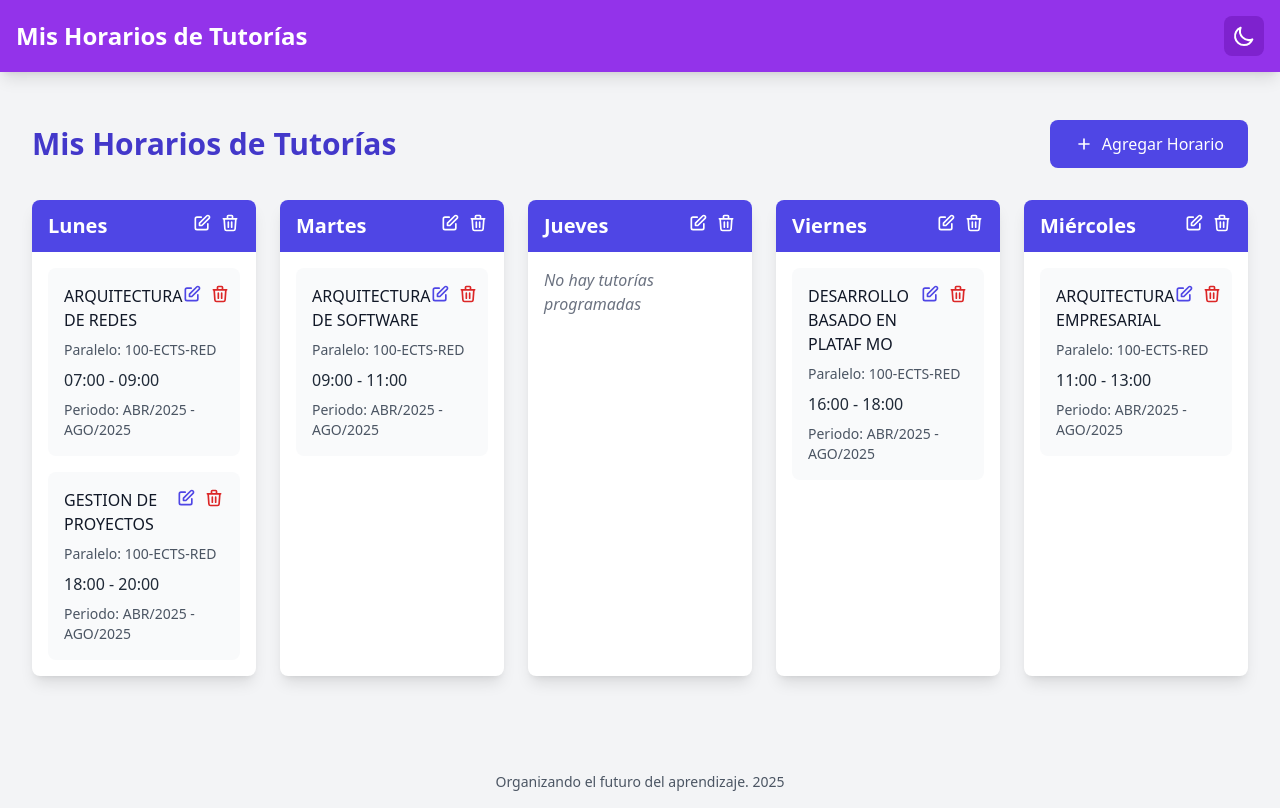
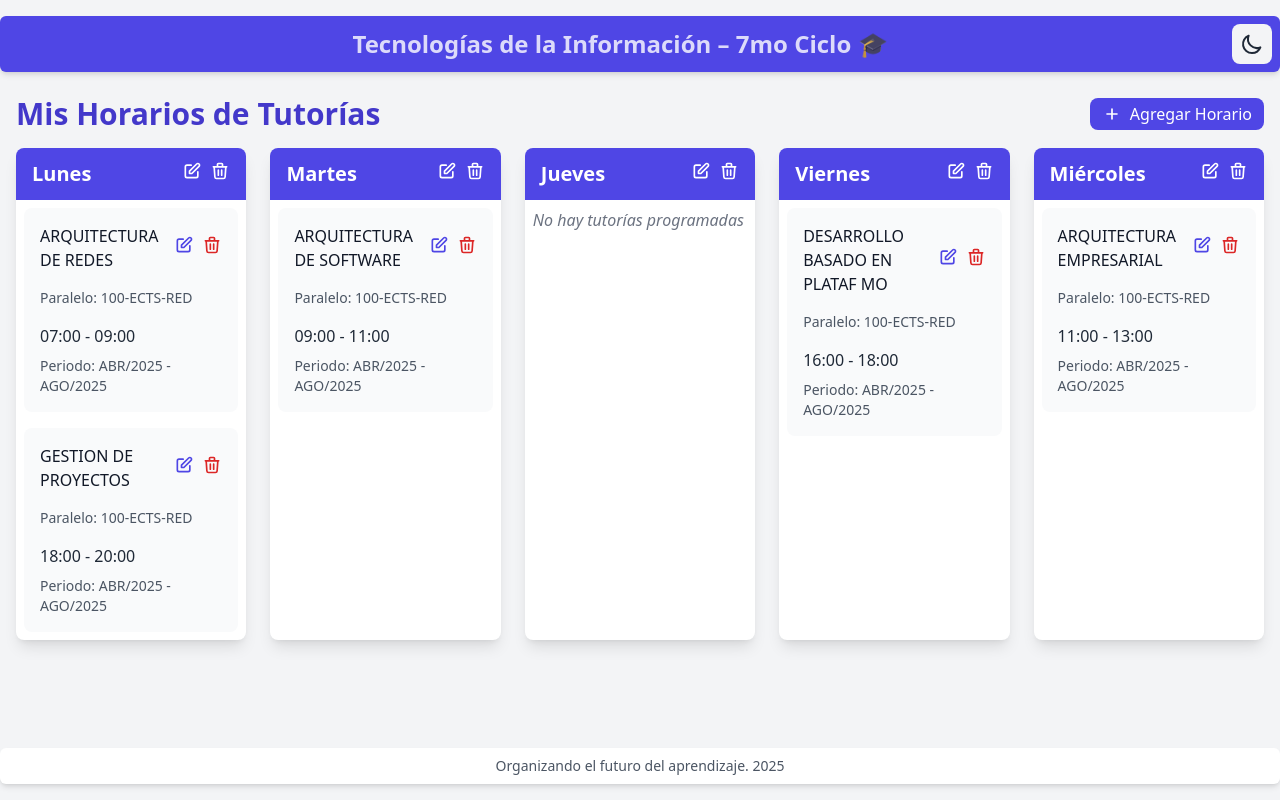
Before and after one commit to kelvinL55/horariosTutorias7mo, a Django app: page / in a window 1280 px wide. Run offline with Django 5.2, Linux system fonts and the light colour scheme; data comes from the database, SQL or seed files in the repository; both versions use the stored data as it was after the commit; some libraries are stand-ins or nearby versions.

Commit message:
Mejoras en la interfaz: footer fijo, estilos de tarjetas y título actualizado

```diff
--- a/Horarios_Tutorias_7mo/horarios/templates/base.html
+++ b/Horarios_Tutorias_7mo/horarios/templates/base.html
@@ -29,13 +29,13 @@
       }
     </script>
   </head>
-  <body class="bg-gray-100 dark:bg-dark-bg min-h-full transition-colors duration-200">
-    <header class="bg-purple-600 dark:bg-purple-800 text-white p-4 shadow-lg">
-      <div class="container mx-auto flex justify-between items-center">
-        <h1 class="text-2xl font-bold">Mis Horarios de Tutorías</h1>
+  <body class="bg-gray-100 dark:bg-dark-bg min-h-screen flex flex-col transition-colors duration-200">
+    <header class="bg-indigo-600 dark:bg-gray-800 text-gray-800 dark:text-gray-100 p-2 shadow-md container mx-auto rounded-md my-4">
+      <div class="flex items-center">
+        <h1 class="text-2xl font-bold flex-grow text-center text-white text-opacity-80 dark:text-gray-300">Tecnologías de la Información – 7mo Ciclo 🎓</h1>
         <div class="flex items-center space-x-4">
           <!-- Botón de modo oscuro -->
-          <button @click="darkMode = !darkMode" class="p-2 rounded-lg bg-purple-700 hover:bg-purple-800 dark:bg-purple-900 dark:hover:bg-purple-950 transition-colors" :aria-label="darkMode ? 'Activar modo claro' : 'Activar modo oscuro'">
+          <button @click="darkMode = !darkMode" class="p-2 rounded-lg bg-gray-100 hover:bg-gray-200 dark:bg-gray-700 dark:hover:bg-gray-600 transition-colors" :aria-label="darkMode ? 'Activar modo claro' : 'Activar modo oscuro'">
             <!-- Ícono sol para modo claro -->
             <svg x-show="darkMode" class="w-6 h-6" fill="none" stroke="currentColor" viewBox="0 0 24 24">
               <path stroke-linecap="round" stroke-linejoin="round" stroke-width="2" d="M12 3v1m0 16v1m9-9h-1M4 12H3m15.364 6.364l-.707-.707M6.343 6.343l-.707-.707m12.728 0l-.707.707M6.343 17.657l-.707.707M16 12a4 4 0 11-8 0 4 4 0 018 0z" />
@@ -48,16 +48,16 @@
         </div>
       </div>
     </header>
-    <main class="container mx-auto p-4">
+    <main class="container mx-auto p-2 flex-grow">
       {% if messages %}
       <div class="mb-4">
         {% for message in messages %}
-        <div class="p-4 mb-4 rounded-lg {% if message.tags == 'success' %}bg-green-100 dark:bg-green-900 text-green-700 dark:text-green-100{% else %}bg-red-100 dark:bg-red-900 text-red-700 dark:text-red-100{% endif %} transition-colors">{{ message }}</div>
+        <div class="p-2 mb-4 rounded-lg {% if message.tags == 'success' %}bg-green-100 dark:bg-green-900 text-green-700 dark:text-green-100{% else %}bg-red-100 dark:bg-red-900 text-red-700 dark:text-red-100{% endif %} transition-colors">{{ message }}</div>
         {% endfor %}
       </div>
       {% endif %} {% block content %}{% endblock %}
     </main>
-    <footer class="py-4 mt-8 text-center text-gray-600 dark:text-gray-400 text-sm">
+    <footer class="py-2 text-center text-gray-600 dark:text-gray-400 text-sm bg-white dark:bg-gray-800 container mx-auto rounded-md shadow-md my-4">
         <p>Organizando el futuro del aprendizaje. 2025</p>
     </footer>
   </body>
--- a/Horarios_Tutorias_7mo/horarios/templates/horarios/horarios_list.html
+++ b/Horarios_Tutorias_7mo/horarios/templates/horarios/horarios_list.html
@@ -1,8 +1,13 @@
 {% extends 'base.html' %} {% block content %}
-<div class="container mx-auto px-4 py-8">
-  <div class="flex justify-between items-center mb-8">
+<!-- Contenedor principal con espaciado y padding -->
+<div class="container mx-auto px-2 py-0">
+  <!-- Encabezado con título y botón de agregar -->
+  <div class="flex justify-between items-center mb-4">
+    <!-- Título principal con estilo y colores adaptados al modo oscuro/claro -->
     <h1 class="text-3xl font-bold text-indigo-700 dark:text-indigo-400">Mis Horarios de Tutorías</h1>
-    <a href="{% url 'horarios:agregar_horario' %}" class="bg-indigo-600 text-white px-6 py-3 rounded-lg hover:bg-indigo-700 dark:bg-indigo-700 dark:hover:bg-indigo-800 transition-colors flex items-center">
+    <!-- Botón para agregar un nuevo horario con ícono y efectos hover -->
+    <a href="{% url 'horarios:agregar_horario' %}" class="bg-indigo-600 text-white px-3 py-1 rounded-lg hover:bg-indigo-700 dark:bg-indigo-700 dark:hover:bg-indigo-800 transition-colors flex items-center">
+      <!-- Ícono de signo más (+) -->
       <svg class="w-5 h-5 mr-2" fill="none" stroke="currentColor" viewBox="0 0 24 24">
         <path stroke-linecap="round" stroke-linejoin="round" stroke-width="2" d="M12 6v6m0 0v6m0-6h6m-6 0H6" />
       </svg>
@@ -10,29 +15,35 @@
     </a>
   </div>
 
-  {% if messages %}
-  <div class="mb-8">
-    {% for message in messages %}
-    <div class="p-4 rounded-lg {% if message.tags == 'success' %}bg-green-100 text-green-700{% else %}bg-red-100 text-red-700{% endif %}">{{ message }}</div>
-    {% endfor %}
-  </div>
-  {% endif %}
 
-  <div class="grid grid-cols-1 md:grid-cols-5 gap-6">
+  <!-- Grid responsivo: 1 columna en móvil, 5 columnas en pantallas medianas -->
+    <div class="grid grid-cols-1 md:grid-cols-5 gap-6">
+    <!-- Iteración sobre cada día de la semana -->
     {% for dia in dias_semana %}
+    <!-- Tarjeta para cada día con estilos adaptados al modo oscuro/claro -->
     <div class="bg-white dark:bg-dark-card rounded-lg shadow-lg overflow-hidden transition-colors">
+      <!-- Encabezado de la tarjeta con fondo indigo -->
       <div class="bg-indigo-600 dark:bg-indigo-800 px-4 py-3">
+        <!-- Contenedor flexible para título y botones de acción -->
         <div class="flex justify-between items-center">
+          <!-- Nombre del día de la semana -->
           <h2 class="text-xl font-semibold text-white">{{ dia.nombre }}</h2>
+          <!-- Contenedor de botones de acción (editar/eliminar) -->
           <div class="flex space-x-2">
+            <!-- Enlace para editar el día con ícono de lápiz -->
             <a href="{% url 'horarios:editar_dia' dia.id %}" class="text-white hover:text-gray-200 transition-colors" title="Editar día">
+              <!-- Ícono de edición (lápiz) -->
               <svg class="w-5 h-5" fill="none" stroke="currentColor" viewBox="0 0 24 24">
                 <path stroke-linecap="round" stroke-linejoin="round" stroke-width="2" d="M11 5H6a2 2 0 00-2 2v11a2 2 0 002 2h11a2 2 0 002-2v-5m-1.414-9.414a2 2 0 112.828 2.828L11.828 15H9v-2.828l8.586-8.586z" />
               </svg>
             </a>
+            <!-- Formulario para eliminar día con confirmación mediante JavaScript -->
             <form method="post" action="{% url 'horarios:eliminar_dia' dia.id %}" class="inline" onsubmit="return confirm('¿Estás seguro de eliminar este día? No se podrá eliminar si tiene horarios asociados.');">
+              <!-- Token CSRF para protección contra ataques -->
               {% csrf_token %}
+              <!-- Botón para eliminar el día con ícono de papelera -->
               <button type="submit" class="text-white hover:text-red-200 transition-colors" title="Eliminar día">
+                <!-- Ícono de papelera -->
                 <svg class="w-5 h-5" fill="none" stroke="currentColor" viewBox="0 0 24 24">
                   <path stroke-linecap="round" stroke-linejoin="round" stroke-width="2" d="M19 7l-.867 12.142A2 2 0 0116.138 21H7.862a2 2 0 01-1.995-1.858L5 7m5 4v6m4-6v6m1-10V4a1 1 0 00-1-1h-4a1 1 0 00-1 1v3M4 7h16" />
                 </svg>
@@ -41,20 +52,32 @@
           </div>
         </div>
       </div>
-      <div class="p-4">
+      <!-- Contenido de la tarjeta con lista de horarios -->
+      <div class="p-2">
+        <!-- Iteración sobre cada horario del día -->
         {% for horario in dia.horariotutoria_set.all %}
-        <div class="bg-gray-50 dark:bg-gray-800 rounded-lg p-4 mb-4 last:mb-0 transition-colors">
-          <div class="flex justify-between items-start mb-2">
+        <!-- Tarjeta para cada horario con estilos adaptados al modo oscuro/claro -->
+        <div class="bg-gray-50 dark:bg-gray-800 rounded-lg p-4 mb-4 last:mb-0 transition-colors hover:scale-105 duration-300">
+          <!-- Encabezado de la tarjeta con título y botones de acción -->
+          <div class="flex justify-between items-center mb-4">
+            <!-- Título del horario con estilo y colores adaptados al modo oscuro/claro -->
             <h3 class="font-medium text-gray-900 dark:text-gray-100">{{ horario.materia }}</h3>
+            <!-- Contenedor de botones de acción (editar/eliminar) -->
             <div class="flex space-x-2">
+              <!-- Enlace para editar el horario con ícono de lápiz -->
               <a href="{% url 'horarios:editar_horario' horario.id %}" class="text-indigo-600 hover:text-indigo-800 dark:text-indigo-400 dark:hover:text-indigo-300 transition-colors">
+                <!-- Ícono de edición (lápiz) -->
                 <svg class="w-5 h-5" fill="none" stroke="currentColor" viewBox="0 0 24 24">
                   <path stroke-linecap="round" stroke-linejoin="round" stroke-width="2" d="M11 5H6a2 2 0 00-2 2v11a2 2 0 002 2h11a2 2 0 002-2v-5m-1.414-9.414a2 2 0 112.828 2.828L11.828 15H9v-2.828l8.586-8.586z" />
                 </svg>
               </a>
+              <!-- Formulario para eliminar horario con confirmación mediante JavaScript -->
               <form method="post" action="{% url 'horarios:eliminar_horario' horario.id %}" class="inline" onsubmit="return confirm('¿Estás seguro de eliminar este horario?');">
+                <!-- Token CSRF para protección contra ataques -->
                 {% csrf_token %}
+                <!-- Botón para eliminar el horario con ícono de papelera -->
                 <button type="submit" class="text-red-600 hover:text-red-800 dark:text-red-400 dark:hover:text-red-300 transition-colors">
+                  <!-- Ícono de papelera -->
                   <svg class="w-5 h-5" fill="none" stroke="currentColor" viewBox="0 0 24 24">
                     <path stroke-linecap="round" stroke-linejoin="round" stroke-width="2" d="M19 7l-.867 12.142A2 2 0 0116.138 21H7.862a2 2 0 01-1.995-1.858L5 7m5 4v6m4-6v6m1-10V4a1 1 0 00-1-1h-4a1 1 0 00-1 1v3M4 7h16" />
                   </svg>
@@ -62,8 +85,9 @@
               </form>
             </div>
           </div>
+          <!-- Información adicional del horario -->
           {% if horario.paralelo %}
-          <p class="text-sm text-gray-600 dark:text-gray-400 mb-2">Paralelo: {{ horario.paralelo }}</p>
+          <p class="text-sm text-gray-600 dark:text-gray-400 mb-4">Paralelo: {{ horario.paralelo }}</p>
           {% endif %}
           <p class="text-gray-800 dark:text-gray-200">{{ horario.hora_inicio|time:"H:i" }} - {{ horario.hora_fin|time:"H:i" }}</p>
           {% if horario.notas %}
```
Also changed, not shown: Horarios_Tutorias_7mo/db.sqlite3.
